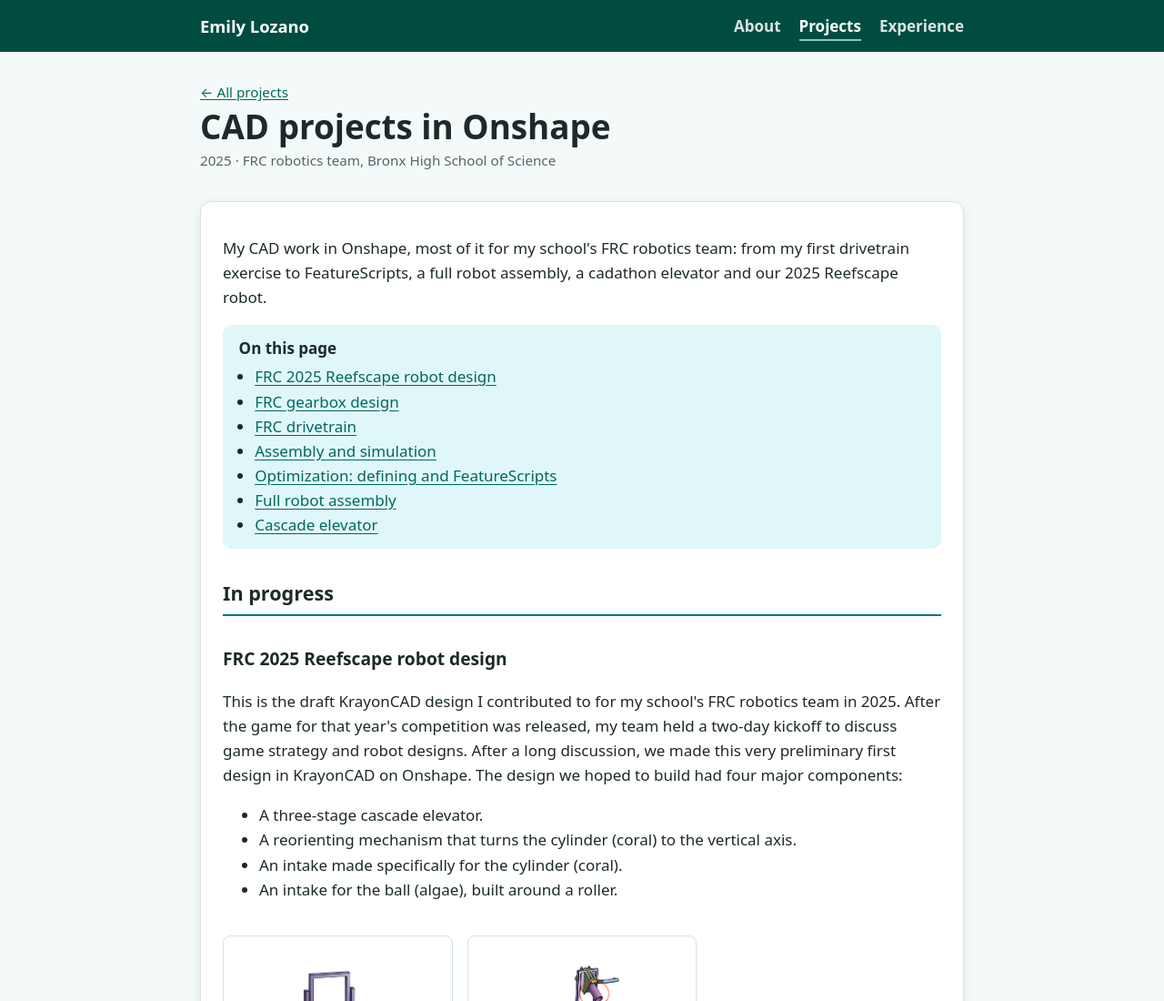
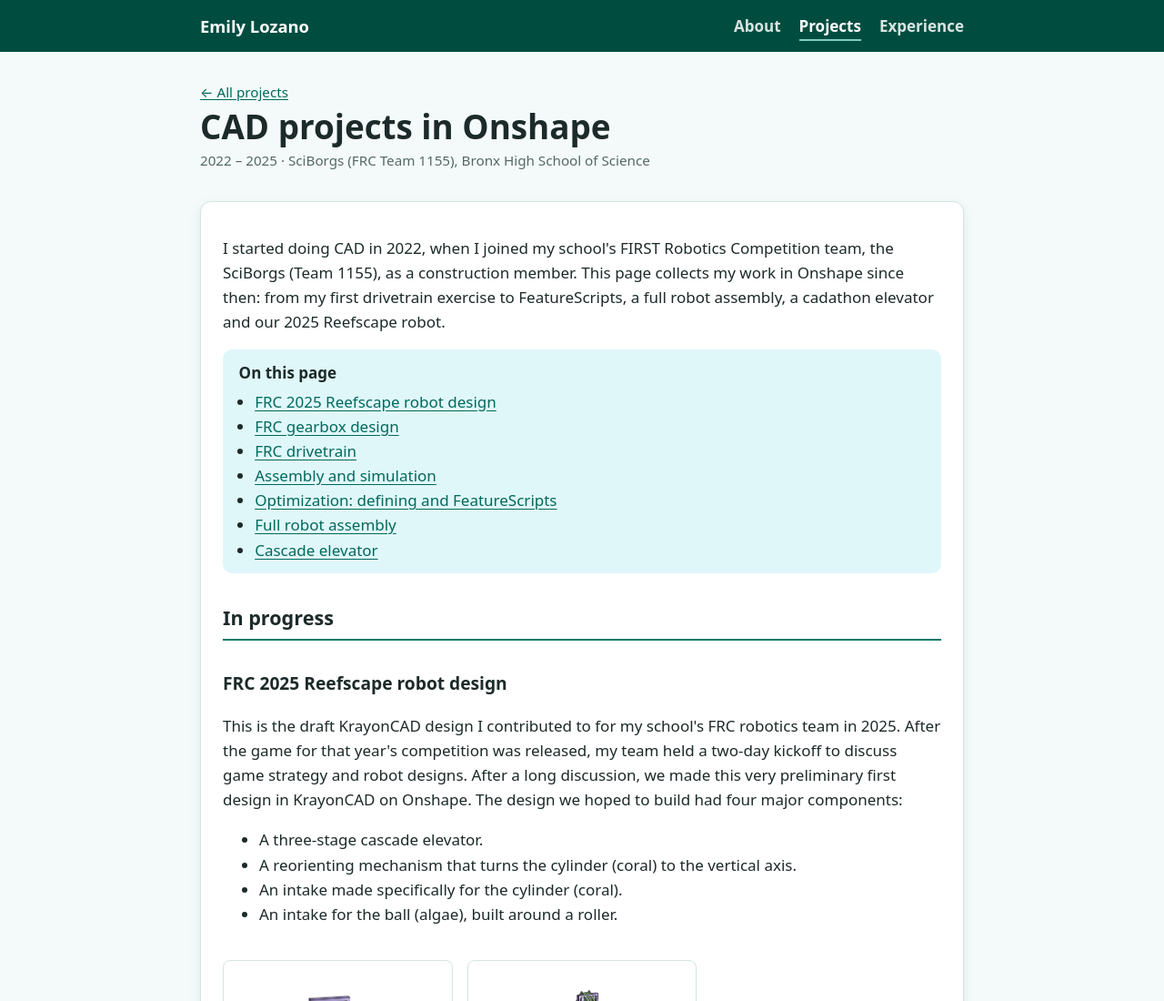
Before and after one commit to Emily-Lozano/emily-lozano.github.io, a plain HTML site: page projects/cad-projects.html in a window 1280 px wide. Shown: the top 1100 px of the page at 91% size. Drawn offline with Linux system fonts and the light colour scheme.

Commit message:
CAD projects 2022-2025 with SciBorgs (FRC 1155); add team experience
- CAD projects: timeframe 2022-2025, organization SciBorgs (FRC Team 1155)
- CAD page intro mentions joining the team as a construction member
- Experience: construction member, SciBorgs, with a link to the CAD page
- Experience entries can now show link buttons

Co-Authored-By: Claude Opus 5.5 <noreply@anthropic.com>

```diff
--- a/assets/js/data.js
+++ b/assets/js/data.js
@@ -42,8 +42,8 @@ window.SITE = {
     {
       slug: "cad-projects",
       title: "CAD projects in Onshape",
-      org: "FRC robotics team, Bronx High School of Science",
-      start: "2025", // TODO: the year you started CAD; the earlier projects may be from before 2025
+      org: "SciBorgs (FRC Team 1155), Bronx High School of Science",
+      start: "2022",
       end: "2025",
       summary: "Seven Onshape projects: the 2025 Reefscape robot design, a gearbox from scratch, a drivetrain, an assembly simulation, FeatureScripts, a full robot assembly and a cadathon cascade elevator.",
       image: "assets/img/cad/full-robot-assembly.png",
@@ -66,5 +66,13 @@ window.SITE = {
       end: "present",
       description: "TODO: describe the program and what you do in it.",
     },
+    {
+      role: "Construction member",
+      org: "SciBorgs (FRC Team 1155), Bronx High School of Science",
+      start: "2022",
+      end: "2025", // TODO: change if you stayed on the team past the 2025 season
+      description: "Built with the team for the FIRST Robotics Competition, learned CAD in Onshape, and contributed to the 2025 Reefscape robot design.",
+      links: [{ label: "See my CAD projects", url: "projects/cad-projects.html" }],
+    },
   ],
 };
--- a/assets/js/site.js
+++ b/assets/js/site.js
@@ -194,6 +194,10 @@
         el("h3", { text: x.role }),
         el("p", { class: "meta", text: meta(x) }),
         x.description ? el("p", { class: isTodo(x.description) ? "todo" : null, text: x.description }) : null,
+        x.links && x.links.length ? linkButtons(x.links.map(function (l) {
+          // Links inside the site are written from the site root; add the page's base path.
+          return { label: l.label, url: /^(https?:|mailto:|\/)/.test(l.url) ? l.url : base + l.url };
+        })) : null,
       ]));
     });
   }
--- a/projects/cad-projects.html
+++ b/projects/cad-projects.html
@@ -17,7 +17,8 @@
 
       <article class="project-body">
         <p>
-          My CAD work in Onshape, most of it for my school's FRC robotics team: from my first drivetrain exercise to
+          I started doing CAD in 2022, when I joined my school's FIRST Robotics Competition team, the SciBorgs (Team 1155),
+          as a construction member. This page collects my work in Onshape since then: from my first drivetrain exercise to
           FeatureScripts, a full robot assembly, a cadathon elevator and our 2025 Reefscape robot.
         </p>
 
```
